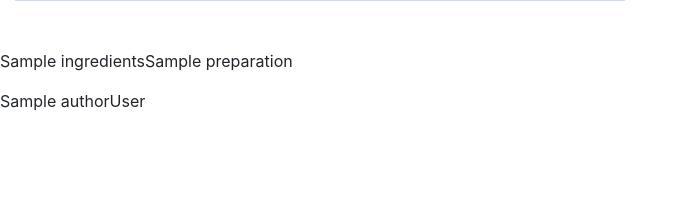
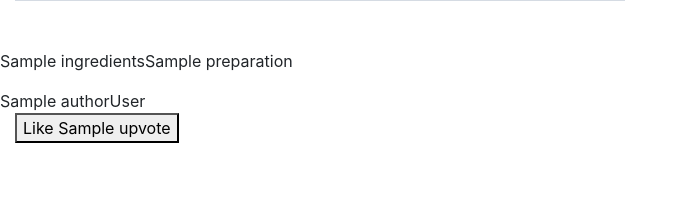
Before and after one commit to Code-Institute-Submissions/online-cook-book, a Flask app: template templates/recipe.html in a window 1280 px wide. Shown: the part 593-800 px from the top of the page, without its empty margins (0-687 px from the left). Run offline with Flask 2, Linux system fonts and the light colour scheme; the template is opened without the code that fills it: most values are stand-ins (such as "Sample title", 1, 10 or a date in 2020); grey boxes marked "Sample" are stand-in pictures; some libraries are stand-ins or nearby versions.

Commit message:
added increment function and button

```diff
--- a/app.py
+++ b/app.py
@@ -57,8 +57,7 @@ def add_recipes():
                     "carbs":request.form.get("carbs")
                 },
         "url_img": request.form.get("url_img"),
-        "upvote": 1,
-        "downvote": 1
+        "upvote": 1
 })
     return redirect(url_for('get_recipes'))
 
@@ -92,10 +91,15 @@ def edit_recipe(recipe_id):
             "carbs": request.form.get("carbs")
         },
         "url_img": request.form.get("url_img"),
-        "upvote": 1,
-        "downvote": 1
+        "upvote": 1
         })
     return redirect(url_for('edit_page'))
+
+@app.route('/upvote/<recipe_id>', methods=["POST"])
+def upvote(recipe_id):
+    recipes=mongo.db.recipes
+    recipes.update({"_id": ObjectId(recipe_id)},{"$inc": {"upvote": 1}})
+    return redirect(url_for("get_recipes"))
 
 if __name__ == '__main__':
     app.run(host=os.environ.get('IP'),
--- a/templates/recipe.html
+++ b/templates/recipe.html
@@ -40,5 +40,8 @@
     <div class="like">
         <a class="show"></a>
     </div>
+     <form method="POST" action="{{url_for('upvote', recipe_id=recipes._id)}}">
+        <button type="submit" name="upvote">Like {{recipes.upvote}}</button>
+    </form>
 </div>
 {%endblock%}
```
